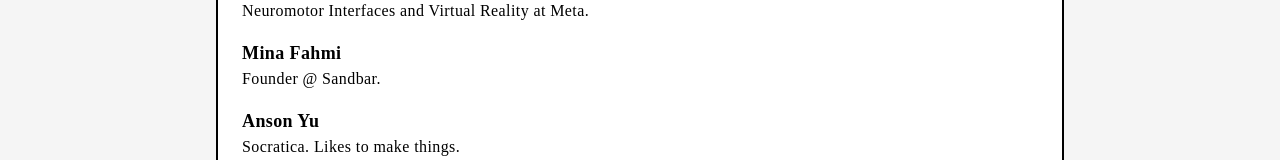
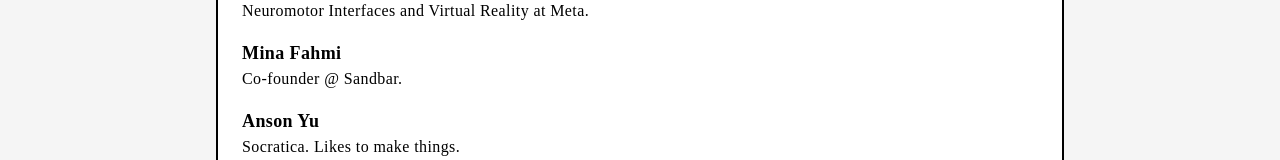
Before and after one commit to KrishKrosh/robot-hackathon-website, a Next.js app: page /prizes in a window 1280 px wide. Shown: the part 1807-1967 px from the top of the page. Built offline with nearby package versions, Linux system fonts and the light colour scheme; no server answers; a web font is replaced by a local one.

Commit message:
update mina

```diff
--- a/app/prizes/page.tsx
+++ b/app/prizes/page.tsx
@@ -202,7 +202,7 @@ export default function PrizesPage() {
               </li>
               <li className="font-['VCR_OSD_Mono'] tracking-wide">
                 <span className="text-base sm:text-lg font-bold block">Mina Fahmi</span>
-                <span className="text-sm sm:text-base">Founder @ Sandbar.</span>
+                <span className="text-sm sm:text-base">Co-founder @ Sandbar.</span>
               </li>
               <li className="font-['VCR_OSD_Mono'] tracking-wide">
                 <span className="text-base sm:text-lg font-bold block">Anson Yu</span>
```
